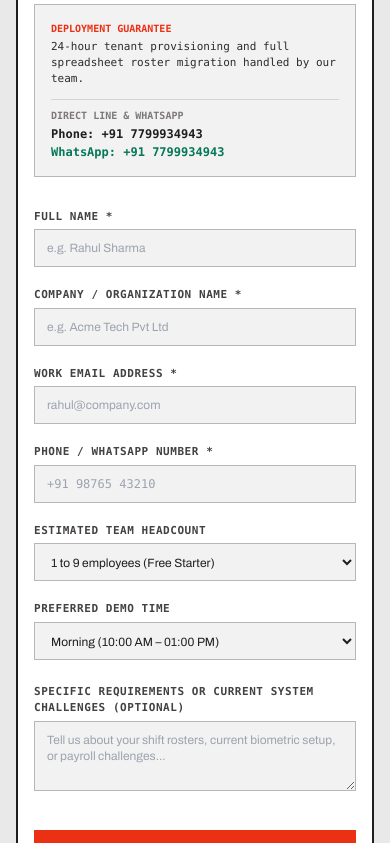
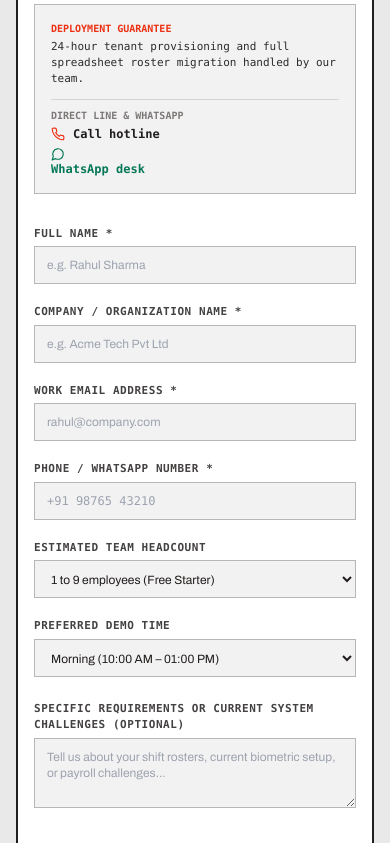
Before and after one commit to sumanthrb94-sudo/Modcon-HR, a React (Vite) app: page / in a window 390 px wide. Shown: the part 2140-2983 px from the top of the page. Built offline with nearby package versions, Linux system fonts and the light colour scheme; no server answers.

Commit message:
Replace visible phone numbers with icons

```diff
--- a/src/pages/landing/index.tsx
+++ b/src/pages/landing/index.tsx
@@ -65,7 +65,7 @@ export function LandingPage() {
       });
       setSubmitted(true);
     } catch (err) {
-      setFormError('Could not submit demo request. Please try calling +91 7799934943 directly.');
+      setFormError('Could not submit demo request. Please try calling our hotline directly.');
     } finally {
       setSubmitting(false);
     }
@@ -160,7 +160,7 @@ export function LandingPage() {
         'Bank salary transfer file export (NEFT/RTGS)',
         'Custom shift policies & dedicated engineer',
       ],
-      ctaText: 'Call +91 7799934943',
+      ctaText: 'Call us',
       ctaHref: 'tel:+917799934943',
       isHotline: true,
     },
@@ -203,7 +203,7 @@ export function LandingPage() {
               className="hidden sm:flex items-center gap-1 font-mono font-bold text-white hover:text-brand-400 transition-colors"
             >
               <Phone size={12} className="text-brand-500" />
-              <span>+91 7799934943</span>
+              <span className="sr-only">Call our hotline</span>
             </a>
 
             {/* Mobile only: contact us pill */}
@@ -250,7 +250,7 @@ export function LandingPage() {
               className="hover:text-brand-600 transition-colors flex items-center gap-1 text-ink-900"
             >
               <Phone size={12} className="text-brand-600" />
-              <span className="font-mono font-bold">+91 7799934943</span>
+              <span className="sr-only">Call our hotline</span>
             </a>
           </nav>
 
@@ -307,7 +307,7 @@ export function LandingPage() {
               >
                 <MessageCircle size={13} />
                 <span className="sm:hidden">WhatsApp</span>
-                <span className="hidden sm:inline">WhatsApp: +91 7799934943</span>
+                <span className="hidden sm:inline">WhatsApp Desk</span>
               </a>
             </div>
 
@@ -428,8 +428,9 @@ export function LandingPage() {
                   </div>
                   <div className="pt-2 border-t border-ink-200">
                     <span className="text-[10px] text-ink-500 uppercase font-bold block mb-0.5">Direct Line & WhatsApp</span>
-                    <a href="tel:+917799934943" className="text-ink-900 font-bold hover:text-brand-600 block">
-                      Phone: +91 7799934943
+                    <a href="tel:+917799934943" aria-label="Call our hotline" title="Call our hotline" className="inline-flex items-center gap-2 text-ink-900 font-bold hover:text-brand-600 block">
+                      <Phone size={14} className="text-brand-600" />
+                      <span>Call hotline</span>
                     </a>
                     <a
                       href={getWhatsAppDemoLink()}
@@ -437,7 +438,8 @@ export function LandingPage() {
                       rel="noopener noreferrer"
                       className="text-emerald-700 font-bold hover:underline block mt-0.5"
                     >
-                      WhatsApp: +91 7799934943
+                      <MessageCircle size={14} />
+                      WhatsApp desk
                     </a>
                   </div>
                 </div>
@@ -845,7 +847,7 @@ export function LandingPage() {
               Ready to eliminate false LOP and streamline payroll?
             </h2>
             <p className="mt-1.5 text-xs sm:text-sm text-ink-300 leading-relaxed">
-              Reach our deployment engineers at <strong className="text-white font-mono">+91 7799934943</strong> or message on WhatsApp. We configure organizational shift policies and migrate employee rosters within 24 hours.
+              Reach our deployment engineers by phone or WhatsApp. We configure organizational shift policies and migrate employee rosters within 24 hours.
             </p>
           </div>
 
@@ -855,7 +857,7 @@ export function LandingPage() {
               className="inline-flex items-center justify-center gap-2 px-5 py-3 bg-white text-ink-900 hover:bg-ink-100 text-xs font-display font-extrabold uppercase tracking-wider transition-colors"
             >
               <Phone size={13} className="text-brand-600" />
-              <span>Call +91 7799934943</span>
+              <span>Call us</span>
             </a>
 
             <a
@@ -898,8 +900,9 @@ export function LandingPage() {
               <span>WhatsApp</span>
             </a>
             {/* Phone only on desktop */}
-            <a href="tel:+917799934943" className="hidden sm:inline font-mono font-bold text-brand-600 hover:underline">
-              +91 7799934943
+            <a href="tel:+917799934943" aria-label="Call our hotline" title="Call our hotline" className="hidden sm:inline-flex items-center gap-1 font-mono font-bold text-brand-600 hover:underline">
+              <Phone size={13} />
+              <span className="sr-only">Call hotline</span>
             </a>
             <Link to={user ? "/dashboard" : "/login"} className="font-bold text-ink-900 hover:text-brand-600 transition-colors uppercase font-display text-[11px]">
               {user ? "Workspace" : "Login"}
--- a/src/pages/login/index.tsx
+++ b/src/pages/login/index.tsx
@@ -1,6 +1,6 @@
 import { FormEvent, useEffect, useState } from 'react';
 import { Link, useNavigate } from 'react-router-dom';
-import { Loader2 } from 'lucide-react';
+import { Loader2, Phone } from 'lucide-react';
 import { BrandLockup, Button } from '@/components/ui';
 import { useAuth } from '@/lib/auth';
 import { getLastSignedInOrgKey } from '@/lib/orgScope';
@@ -96,8 +96,9 @@ export function LoginPage() {
                     <Link to="/landing" className="text-ink-500 hover:text-brand-600 font-semibold flex items-center gap-1 transition-colors">
                         ← Product Overview & Pricing
                     </Link>
-                    <a href="tel:+917799934943" className="text-ink-500 hover:text-ink-900 font-mono font-bold">
-                        Helpline: +91 7799934943
+                    <a href="tel:+917799934943" aria-label="Call helpline" title="Call helpline" className="inline-flex items-center justify-center text-ink-500 hover:text-ink-900 font-mono font-bold">
+                        <Phone size={16} />
+                        <span className="sr-only">Call helpline</span>
                     </a>
                 </div>
                 <section className="card w-full p-6 sm:p-8">
```
